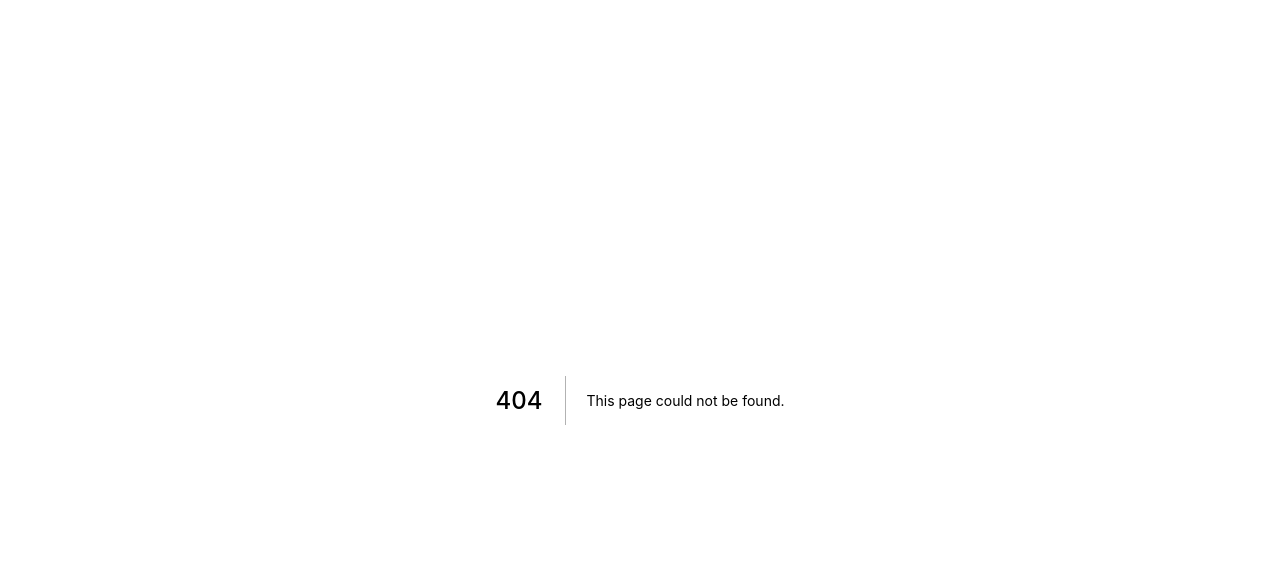
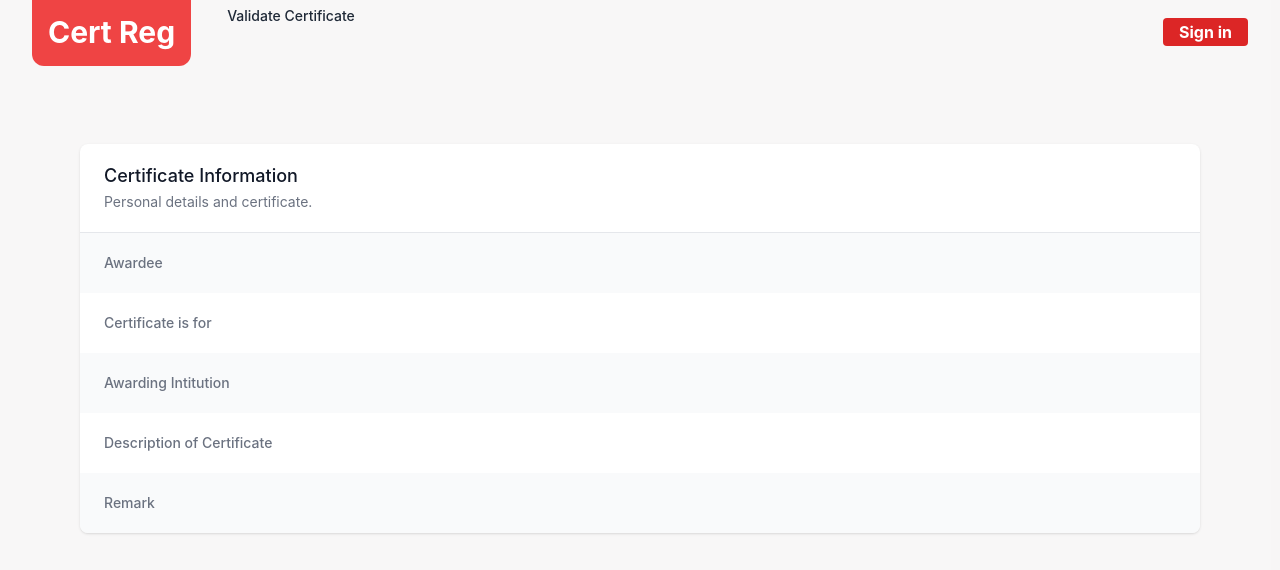
Before and after one commit to Agon269/CertificateRegistrationBlockChain, a Next.js app: page /cert in a window 1280 px wide. Before the commit this address had no page. Shown: the top 570 px of the page. Built offline with nearby package versions, Linux system fonts and the light colour scheme.

Commit message:
created indi cert page and made all certs page look better

```diff
--- a/features/user/userapi.js
+++ b/features/user/userapi.js
@@ -1,5 +1,7 @@
 import Web3 from "web3";
 import { abi, contractAddress, hash, makeid } from "./util";
+import { ethers, Wallet } from "ethers";
+
 export async function fetchUserDataApi(formData) {
   const currentProvider = detectCurrentProvider();
   if (currentProvider) {
@@ -87,9 +89,11 @@ export const registerCertificateApi = async (formData) => {
 
     web3.eth.defaultAccount = account;
     //testing string here
-    let randomString = makeid(6);
-    let Id = await hash(randomString);
-
+    // let randomString = makeid(6);
+    // let Id = await hash(randomString);
+    const randomMnemonic = ethers.Wallet.createRandom().mnemonic;
+    const wallet = ethers.Wallet.fromMnemonic(randomMnemonic.phrase);
+    const Id = wallet.address;
     try {
       let cert = await new web3.eth.Contract(abi, contractAddress);
       await cert.methods
@@ -155,6 +159,7 @@ export const getUserCertsApi = async () => {
           awardee: temp["3"],
           awarder: temp["4"],
           institution: temp["5"],
+          //get id here as well
         };
         contracts = [...contracts, { ...obj }];
       }
@@ -163,5 +168,45 @@ export const getUserCertsApi = async () => {
       console.log(e);
     }
   }
-  return ["1"];
+  return { error: "something went wrong" };
 };
+
+export const getCertAPi = async (id) => {
+  const currentProvider = detectCurrentProvider();
+  if (currentProvider) {
+    if (currentProvider !== window.ethereum) {
+      console.log(
+        "Non-Ethereum browser detected. You should consider trying MetaMask!"
+      );
+    }
+
+    await currentProvider.request({ method: "eth_requestAccounts" });
+    const web3 = new Web3(currentProvider);
+    const userAccount = await web3.eth.getAccounts();
+    const account = userAccount[0];
+    let ethBalance = await web3.eth.getBalance(account);
+    ethBalance = web3.utils.fromWei(ethBalance, "ether");
+
+    web3.eth.defaultAccount = account;
+
+    try {
+      let cert = await new web3.eth.Contract(abi, contractAddress);
+
+      let registeredCertificate = await cert.methods.getCertificate(id).call();
+      let obj = {
+        certName: registeredCertificate["0"],
+        level: registeredCertificate["1"],
+        description: registeredCertificate["2"],
+        awardee: registeredCertificate["3"],
+        awarder: registeredCertificate["4"],
+        remark: registeredCertificate["5"],
+        //get id here as well
+      };
+      return obj;
+    } catch (e) {
+      console.log(e);
+      return { error: "something went wrong" };
+    }
+  }
+  return { error: "something went wrong" };
+};
--- a/features/user/userslice.js
+++ b/features/user/userslice.js
@@ -4,6 +4,7 @@ import {
   signOutApi,
   registerCertificateApi,
   getUserCertsApi,
+  getCertAPi,
 } from "./userapi";
 const initialState = {
   address: "",
@@ -13,6 +14,7 @@ const initialState = {
   image: "",
   status: "idle",
   certificates: [],
+  currentCert: {},
 };
 export const authUser = createAsyncThunk("user/autUser", async (formData) => {
   const res = await fetchUserDataApi(formData);
@@ -43,7 +45,13 @@ export const getUserCertificates = createAsyncThunk(
     return res;
   }
 );
-
+export const getCertificate = createAsyncThunk("user/getcert", async (id) => {
+  const res = await getCertAPi(id);
+  if (res.error) {
+    return res;
+  }
+  return res;
+});
 export const userSlice = createSlice({
   name: "user",
   initialState,
@@ -82,6 +90,9 @@ export const userSlice = createSlice({
       })
       .addCase(getUserCertificates.fulfilled, (state, action) => {
         state.certificates = action.payload;
+      })
+      .addCase(getCertificate.fulfilled, (state, action) => {
+        state.currentCert = action.payload;
       });
   },
 });
--- a/package.json
+++ b/package.json
@@ -14,6 +14,7 @@
     "@metamask/jazzicon": "^2.0.0",
     "@reduxjs/toolkit": "^1.8.1",
     "bcryptjs": "^2.4.3",
+    "ethers": "^5.6.8",
     "heroicons": "^1.0.6",
     "next": "12.1.2",
     "react": "17.0.2",
--- /dev/null
+++ b/pages/cert.js
@@ -0,0 +1,73 @@
+import React, { useEffect } from "react";
+import { useDispatch, useSelector } from "react-redux";
+import NavBar from "../components/NavBar";
+import { getCertificate, selectUser } from "../features/user/userslice";
+
+function cert() {
+  let address = "0xC70D5137e12B4f9AA0e2CF31207F717fD9517741";
+  const dispatch = useDispatch();
+  useEffect(() => {
+    dispatch(getCertificate(address));
+  }, []);
+  const { currentCert } = useSelector(selectUser);
+
+  return (
+    <>
+      <NavBar />
+      <div className=" mx-20 mt-20">
+        <div className="bg-white shadow overflow-hidden sm:rounded-lg">
+          <div className="px-4 py-5 sm:px-6">
+            <h3 className="text-lg leading-6 font-medium text-gray-900">
+              Certificate Information
+            </h3>
+            <p className="mt-1 max-w-2xl text-sm text-gray-500">
+              Personal details and certificate.
+            </p>
+          </div>
+          <div className="border-t border-gray-200">
+            <dl>
+              <div className="bg-gray-50 px-4 py-5 sm:grid sm:grid-cols-3 sm:gap-4 sm:px-6">
+                <dt className="text-sm font-medium text-gray-500">Awardee</dt>
+                <dd className="mt-1 text-sm text-gray-900 sm:mt-0 sm:col-span-2">
+                  {currentCert.awardee}
+                </dd>
+              </div>
+              <div className="bg-white px-4 py-5 sm:grid sm:grid-cols-3 sm:gap-4 sm:px-6">
+                <dt className="text-sm font-medium text-gray-500">
+                  Certificate is for
+                </dt>
+                <dd className="mt-1 text-sm text-gray-900 sm:mt-0 sm:col-span-2">
+                  {currentCert.certName}
+                </dd>
+              </div>
+              <div className="bg-gray-50 px-4 py-5 sm:grid sm:grid-cols-3 sm:gap-4 sm:px-6">
+                <dt className="text-sm font-medium text-gray-500">
+                  Awarding Intitution
+                </dt>
+                <dd className="mt-1 text-sm text-gray-900 sm:mt-0 sm:col-span-2">
+                  {currentCert.awarder}
+                </dd>
+              </div>
+              <div className="bg-white px-4 py-5 sm:grid sm:grid-cols-3 sm:gap-4 sm:px-6">
+                <dt className="text-sm font-medium text-gray-500">
+                  Description of Certificate
+                </dt>
+                <dd className="mt-1 text-sm text-gray-900 sm:mt-0 sm:col-span-2">
+                  {currentCert.description}
+                </dd>
+              </div>
+              <div className="bg-gray-50 px-4 py-5 sm:grid sm:grid-cols-3 sm:gap-4 sm:px-6">
+                <dt className="text-sm font-medium text-gray-500">Remark</dt>
+                <dd className="mt-1 text-sm text-gray-900 sm:mt-0 sm:col-span-2">
+                  {currentCert.remark}
+                </dd>
+              </div>
+            </dl>
+          </div>
+        </div>
+      </div>
+    </>
+  );
+}
+
+export default cert;
--- a/pages/mycerts.js
+++ b/pages/mycerts.js
@@ -2,6 +2,7 @@ import React, { useEffect } from "react";
 import NavBar from "../components/NavBar";
 import { useDispatch, useSelector } from "react-redux";
 import { getUserCertificates, selectUser } from "../features/user/userslice";
+import Link from "next/link";
 
 function mycontracts() {
   const dispatch = useDispatch();
@@ -22,24 +23,32 @@ function mycontracts() {
             ? certificates.map((certifcate) => (
                 <li
                   key={certifcate.awardee}
-                  className="col-span-1 flex shadow-sm rounded-md"
+                  className="col-span-1 flex flex-col text-center bg-gray-200 rounded-lg shadow divide-y divide-gray-200 hover:cursor-pointer hover:shadow-lg"
                 >
-                  <div
-                    className={
-                      "flex-shrink-0 flex items-center justify-center w-16 text-white text-sm font-medium rounded-l-md bg-pink-600"
-                    }
-                  >
-                    {certifcate.awardee}
-                  </div>
-                  <div className="flex-1 flex items-center justify-between border-t border-r border-b border-gray-200 bg-white rounded-r-md truncate">
-                    <div className="flex-1 px-4 py-2 text-sm truncate">
-                      {certifcate.certName}
-
-                      <p className="text-gray-500">
-                        {certifcate.institution} Level
-                      </p>
+                  <Link href={`/cert${certifcate.certName}`} passHref>
+                    <div className="flex-1 flex flex-col p-8">
+                      <h3 className="mt-6 text-gray-900 text-sm font-medium">
+                        {certifcate.certName}
+                      </h3>
+                      <dl className="mt-1 flex-grow flex flex-col justify-between">
+                        <dt className="sr-only">
+                          {certifcate.awardee} {certifcate.certName}
+                        </dt>
+                        <dd className="text-gray-500 text-sm">
+                          {certifcate.description}
+                        </dd>{" "}
+                        <dd className="text-gray-500 text-sm">
+                          {certifcate.institution}
+                        </dd>
+                        <dt className="sr-only">Role</dt>
+                        <dd className="mt-3">
+                          <span className="px-2 py-1 text-green-800 text-xs font-medium bg-green-100 rounded-full">
+                            {certifcate.awardee}
+                          </span>
+                        </dd>
+                      </dl>
                     </div>
-                  </div>
+                  </Link>
                 </li>
               ))
             : "No Certificates"}
```
Also changed, not shown: 2 other files (tests, documents, lock files or other folders).
